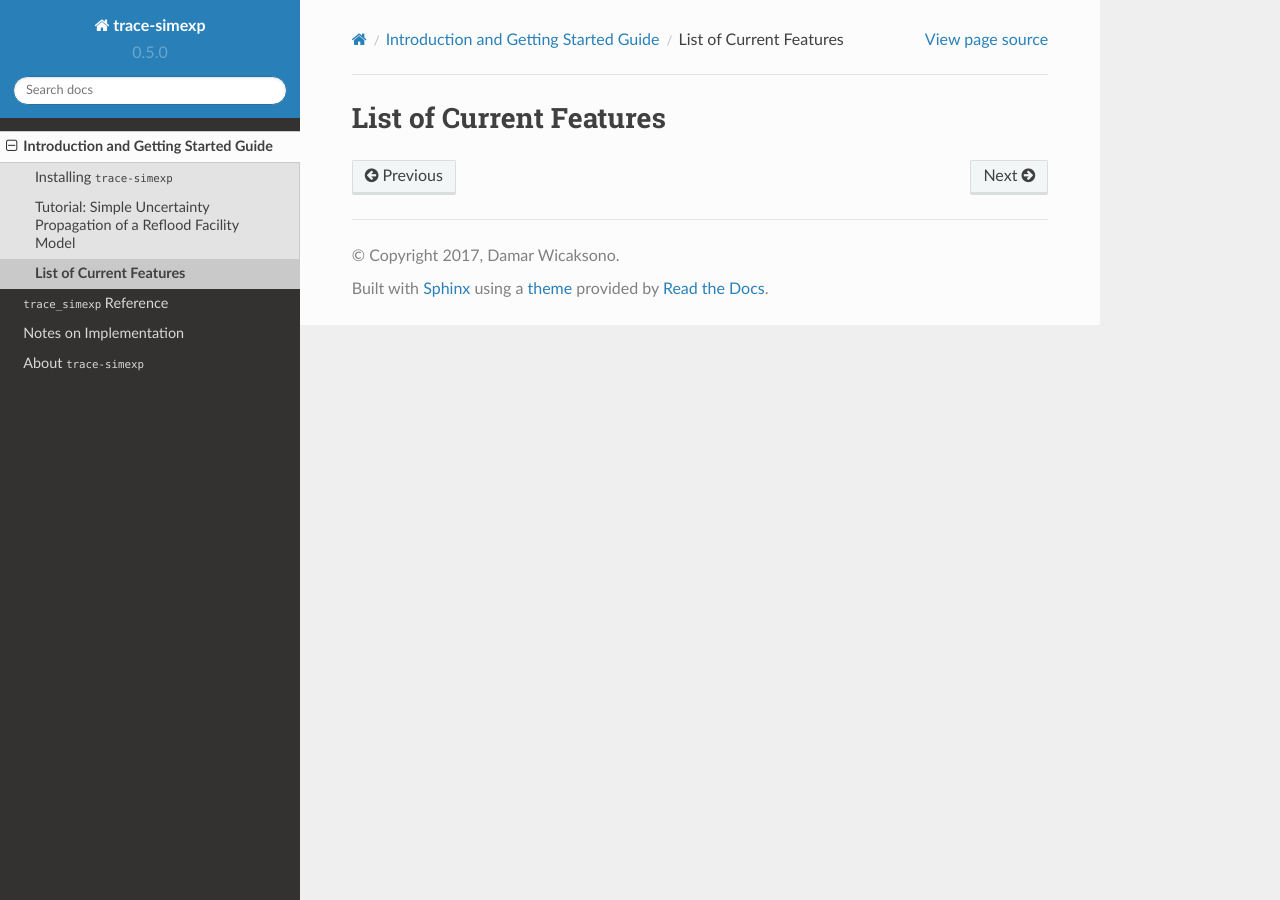
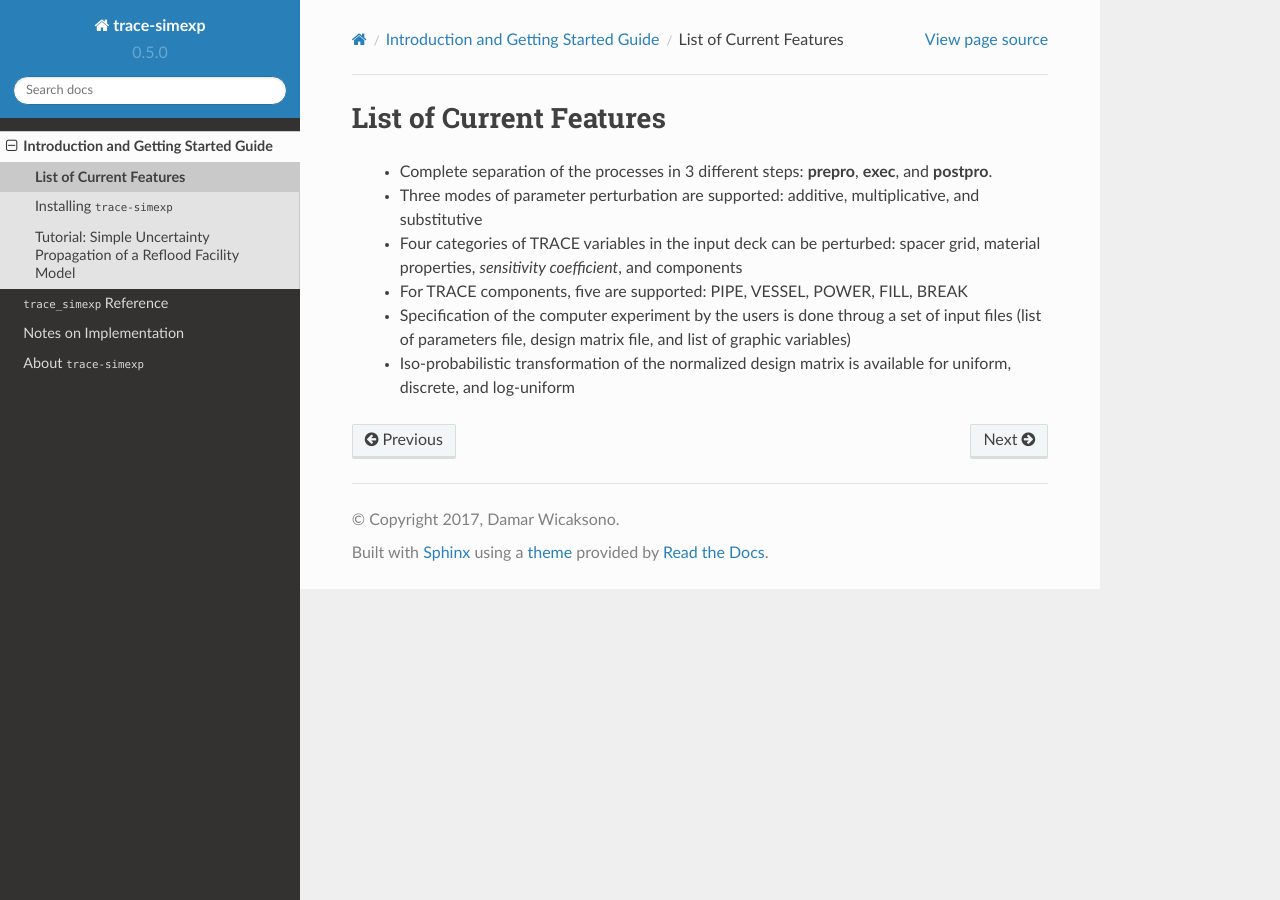
Before and after one commit to damar-wicaksono/trace-simexp, a Sphinx documentation site: the page built from docs/source/introduction/features.rst, in a window 1280 px wide. Built offline with Sphinx 7.4.7 and the Read the Docs theme 2.0.0, drawn with Linux system fonts in a browser that asks for light colours.

Commit message:
Minor update on the documentation

```diff
--- a/docs/source/introduction/features.rst
+++ b/docs/source/introduction/features.rst
@@ -3,3 +3,16 @@
 ========================
 List of Current Features
 ========================
+
+ - Complete separation of the processes in 3 different steps: **prepro**,
+   **exec**, and **postpro**.
+ - Three modes of parameter perturbation are supported: additive,
+   multiplicative, and substitutive
+ - Four categories of TRACE variables in the input deck can be perturbed:
+   spacer grid, material properties, *sensitivity coefficient*, and components
+ - For TRACE components, five are supported: PIPE, VESSEL, POWER, FILL, BREAK
+ - Specification of the computer experiment by the users is done throug a set
+   of input files (list of parameters file, design matrix file, and list of
+   graphic variables)
+ - Iso-probabilistic transformation of the normalized design matrix is
+   available for uniform, discrete, and log-uniform
--- a/docs/source/introduction/index.rst
+++ b/docs/source/introduction/index.rst
@@ -28,6 +28,6 @@ The general processing flowchart of the module is shown in the figure below.
 .. toctree::
     :maxdepth: 2
 
+    features
     user_installation
     tutorial
-    features
```
